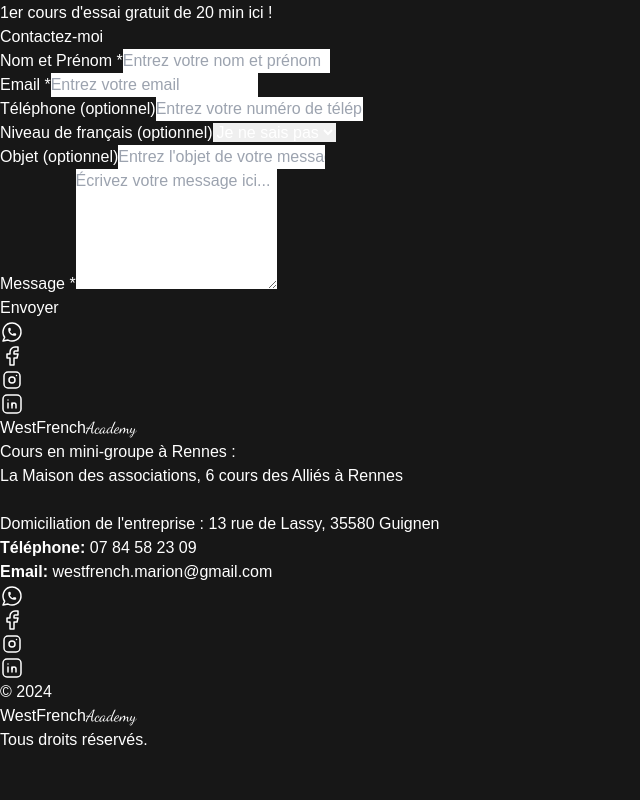
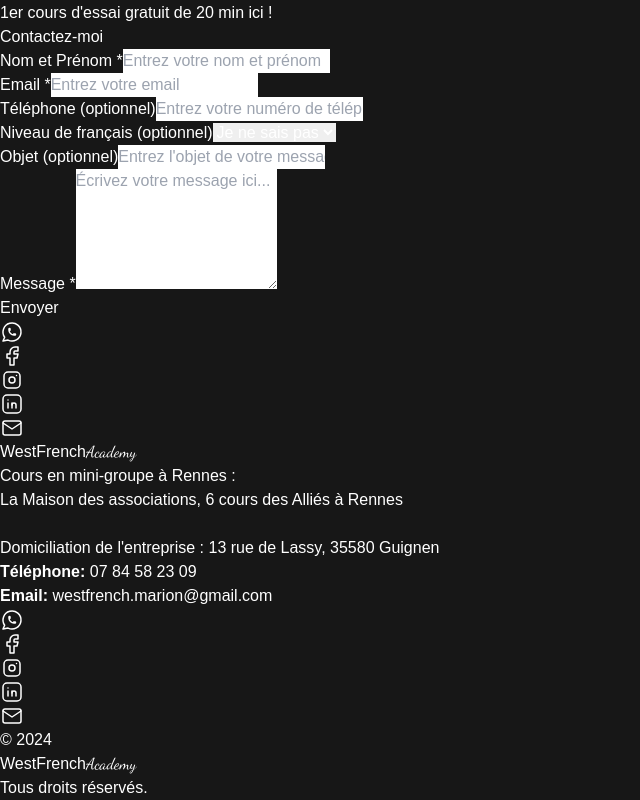
Before and after one commit to BertoRamosM/marion, a Next.js app: page / in a window 1280 px wide. Shown: the part 5139-5939 px from the top of the page, without its empty margins (0-640 px from the left). Before the commit the page ends 5891 px from the top, so only its background shows below. Built offline with nearby package versions, Linux system fonts and the light colour scheme.

Commit message:
added email icon

```diff
--- a/src/app/components/AboutCompany.jsx
+++ b/src/app/components/AboutCompany.jsx
@@ -26,7 +26,7 @@ import LaptopIcon from '../icons/LaptopIcon';
 
         <div className="max-w-3xl text-center mb-12">
           <h1 className="text-4xl font-bold text-gray-900">
-            <span className="text-[#2c7a7b]">WestFrench, </span>c&apos;est la seule école de français à Rennes destinée exclusivement aux expats.
+            <span className="text-[#007ea7]">WestFrench, </span>c&apos;est la seule école de français à Rennes destinée exclusivement aux expats.
           </h1>
           <p className="text-lg text-gray-800 mt-4">
             Je te propose un <span className="font-bold text-[#ffa45b]">lieu authentique et familial</span> pour apprendre le français. <br />
--- a/src/app/components/Footer.jsx
+++ b/src/app/components/Footer.jsx
@@ -4,6 +4,8 @@ import LinkedinIcon from '../icons/LinkedinIcon';
 import Instagram from '../icons/Instagram';
 import YoutubeIcon from '../icons/YoutubeIcon';
 import WhatsappIcon from '../icons/WhatsappIcon';
+import EmailIcon from '../icons/EmailIcon';
+
 
 const Footer = () => {
   return (
@@ -92,6 +94,14 @@ const Footer = () => {
             >
               <LinkedinIcon />
             </a>
+            <a
+              href="https://linkedin.com"
+              target="_blank"
+              rel="noopener noreferrer"
+              className="text-[#007ea7] hover:text-[#ffa45b] transition duration-300"
+            >
+              <EmailIcon />
+            </a>
           </div>
         </div>
       </div>
--- a/src/app/components/StickySocialIcons.jsx
+++ b/src/app/components/StickySocialIcons.jsx
@@ -4,6 +4,8 @@ import FacebookIcon from '../icons/FacebookIcon';
 import YoutubeIcon from '../icons/YoutubeIcon';
 import LinkedinIcon from '../icons/LinkedinIcon';
 import InstagramIcon from '../icons/Instagram';
+import EmailIcon from '../icons/EmailIcon';
+
 
 const StickySocialIcons = () => {
   return (
@@ -49,6 +51,14 @@ const StickySocialIcons = () => {
       >
         <LinkedinIcon />
       </a>
+      <a
+        href="https://linkedin.com"
+        target="_blank"
+        rel="noopener noreferrer"
+        className="text-[#007ea7] hover:text-[#ffa45b] transition duration-300"
+      >
+        <EmailIcon />
+      </a>
     </div>
   );
 };
--- /dev/null
+++ b/src/app/icons/EmailIcon.jsx
@@ -0,0 +1,13 @@
+import React from 'react'
+
+const email = () => {
+  return (
+    <svg xmlns="http://www.w3.org/2000/svg" width="24" height="24" viewBox="0 0 24 24" fill="none" stroke="currentColor" stroke-width="1.5" stroke-linecap="round" stroke-linejoin="round" class="icon icon-tabler icons-tabler-outline icon-tabler-mail">
+  <path stroke="none" d="M0 0h24v24H0z" fill="none" />
+  <path d="M3 7a2 2 0 0 1 2 -2h14a2 2 0 0 1 2 2v10a2 2 0 0 1 -2 2h-14a2 2 0 0 1 -2 -2v-10z" />
+  <path d="M3 7l9 6l9 -6" />
+</svg>
+  )
+}
+
+export default email
```
